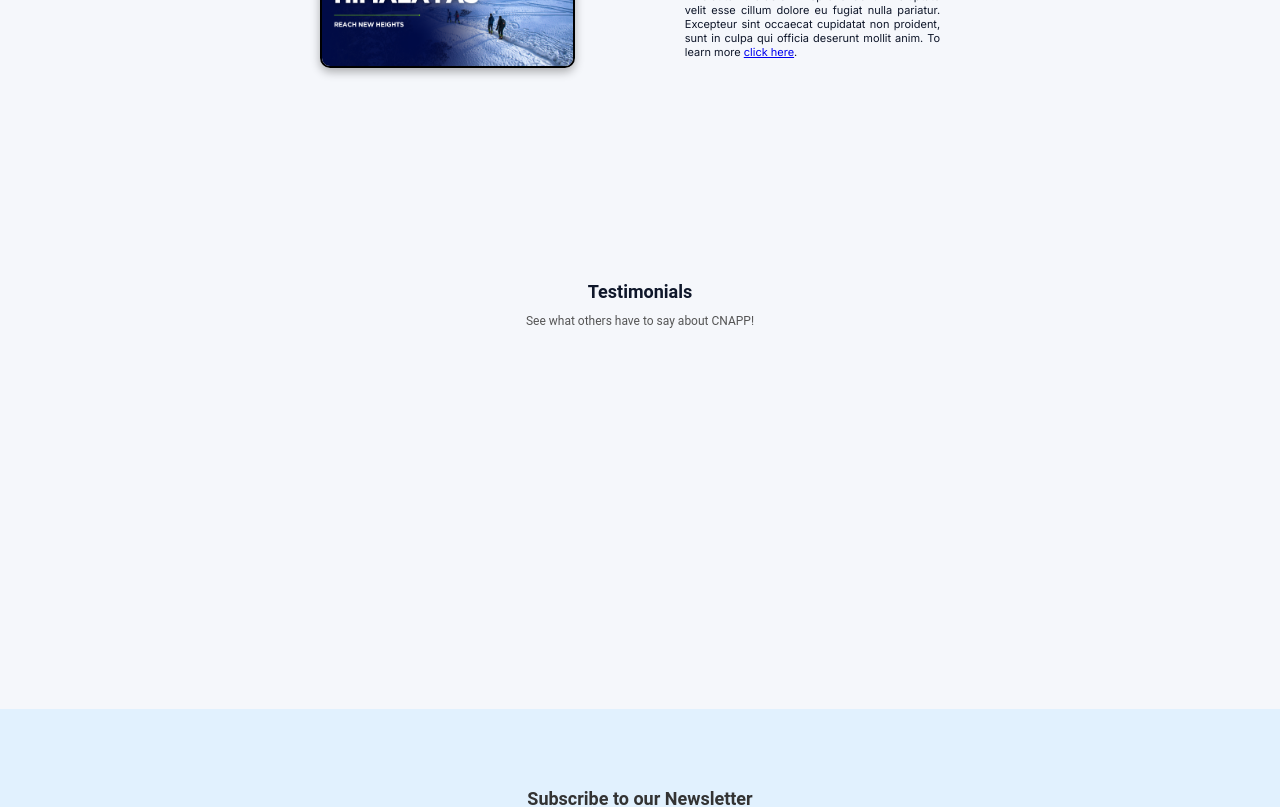
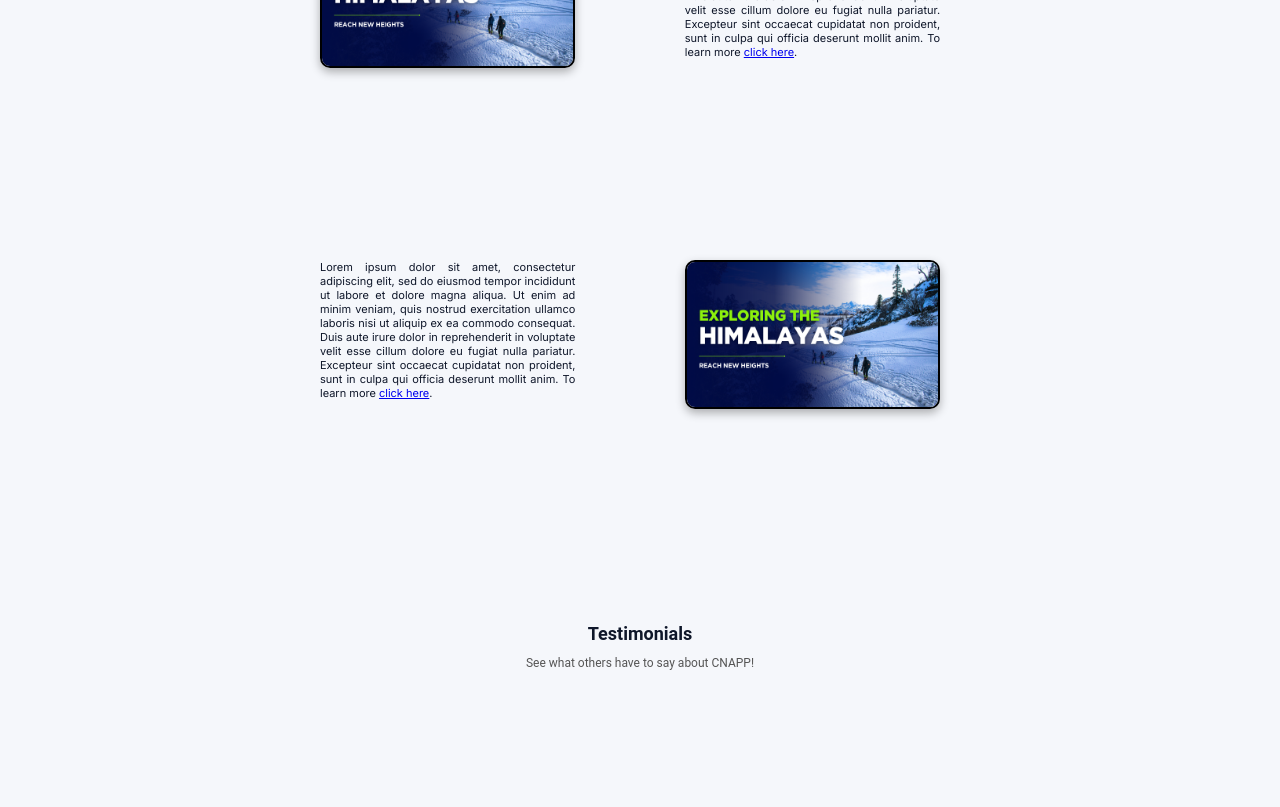
Before and after one commit to astrodestroyergithub/CNAPP-Dashboard, a React (Create React App) app: page / in a window 1280 px wide. Shown: the part 2700-3507 px from the top of the page. Built offline with nearby package versions, Linux system fonts and the light colour scheme.

Commit message:
Added navigation for dashboard from home page section

```diff
--- a/src/components/Home.jsx
+++ b/src/components/Home.jsx
@@ -122,13 +122,15 @@ const Home = () => {
             <section className="tips-section">
               <MarketResearchSection name='tips' />
             </section>
+            <section className="cnapp-dashboard-section">
+              <MarketResearchSection name='dashboard' />
+            </section>
             <section className="testimonials">
               <TestimonialSection/>
             </section>
             <section className="newsletter-cta">
               <NewsletterSection/>
             </section>
-            <Link to="/dashboard">CNAPP Dashboard</Link>
             <Chatbot/>
         </div>
         <Footer/>
--- a/src/components/market/MarketResearchSection.jsx
+++ b/src/components/market/MarketResearchSection.jsx
@@ -40,11 +40,11 @@ const MarketResearchSection = ({name}) => {
             </div>
           </> : null
       }
-      <div className={name === 'blogs' ? "market-research-content-alt" : "market-research-content"}>
+      <div className={(name === 'blogs' || name === 'dashboard') ? "market-research-content-alt" : "market-research-content"}>
         <div>Lorem ipsum dolor sit amet, consectetur adipiscing elit, sed do eiusmod tempor incididunt ut labore et dolore magna aliqua. Ut enim ad minim veniam, quis nostrud exercitation ullamco laboris nisi ut aliquip ex ea commodo consequat. Duis aute irure dolor in reprehenderit in voluptate velit esse cillum dolore eu fugiat nulla pariatur. Excepteur sint occaecat cupidatat non proident, sunt in culpa qui officia deserunt mollit anim. To learn more <Link to={`/${name}`} sx={{cursor: "pointer"}}>click here</Link>.</div>
       </div>
       {
-        (name === 'blogs') ?
+        (name === 'blogs' || name === 'dashboard') ?
           <>
             <div className="market-research-image-wrapper">
               <img src={dispImg4} className="market-research-image" alt="Market research image"/>
```
